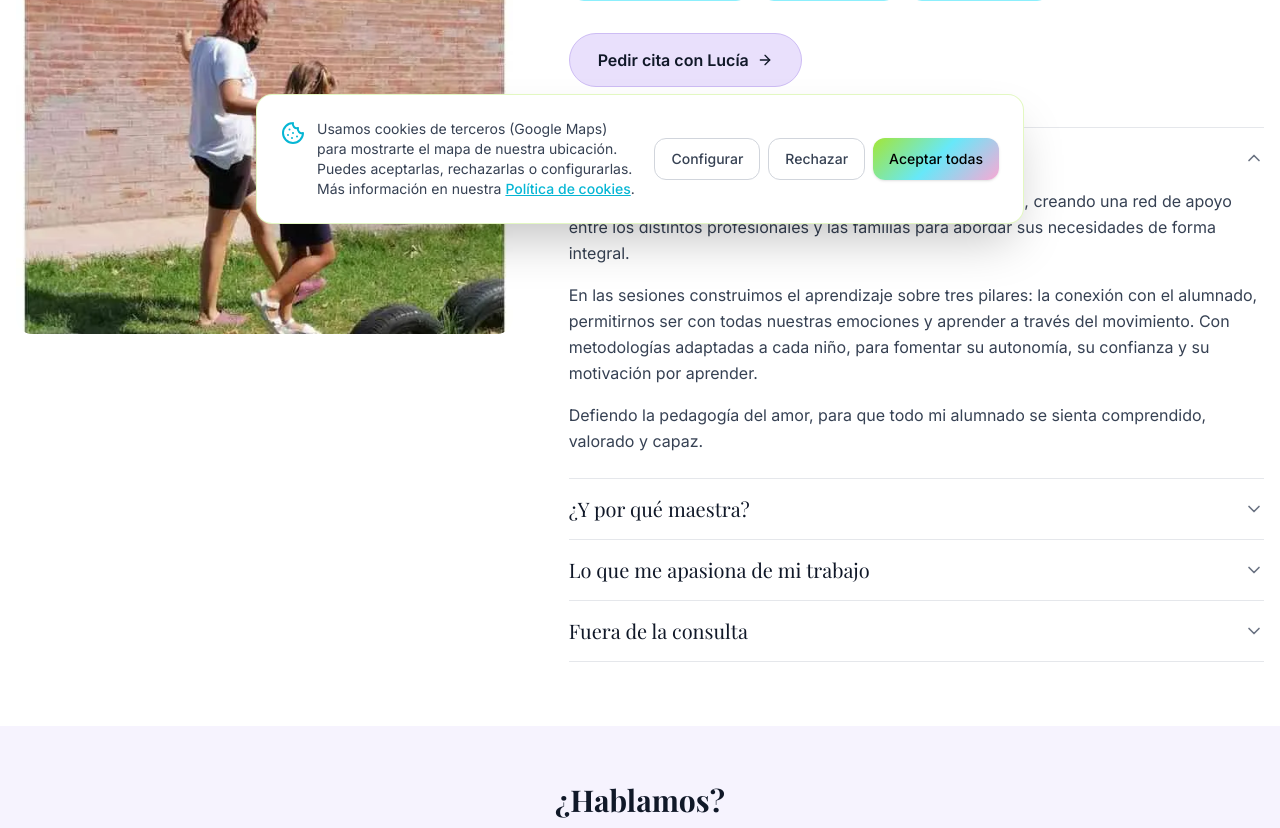
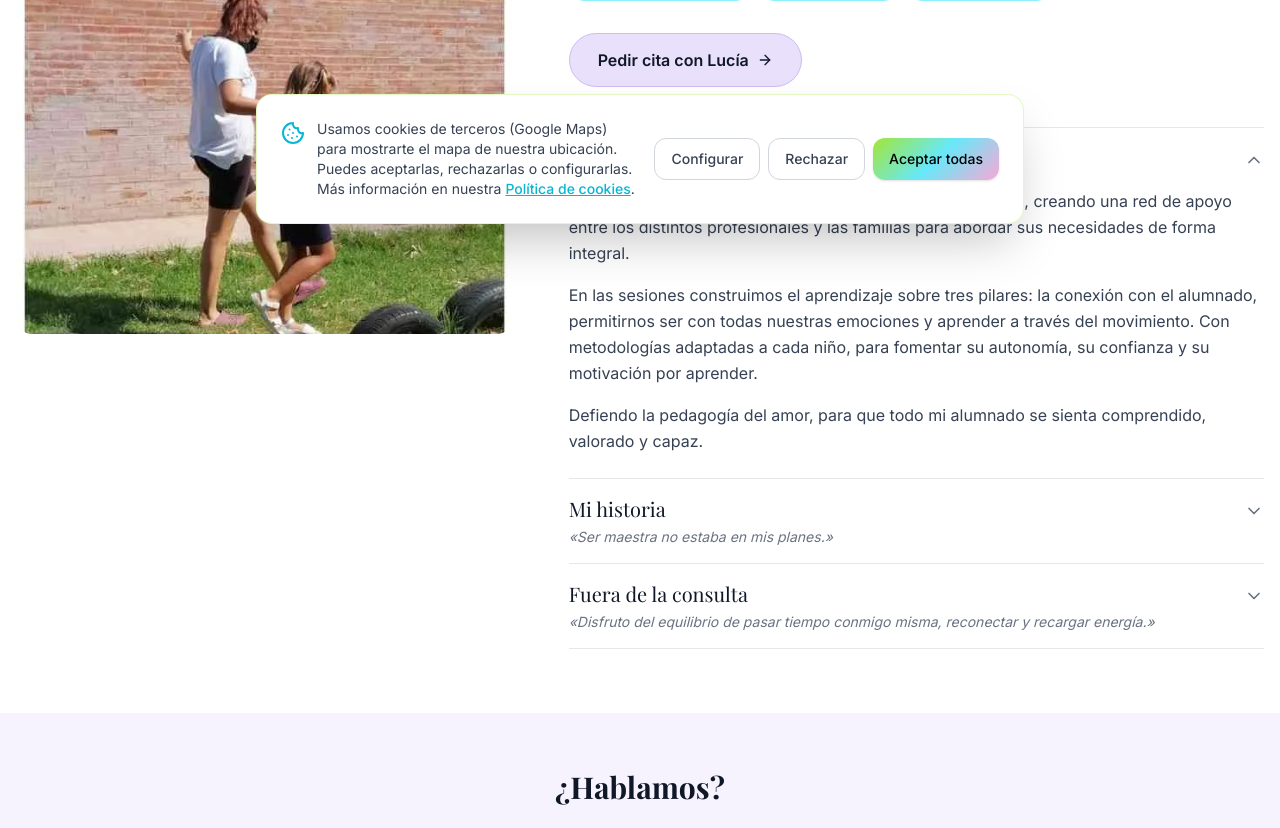
Before and after one commit to patricd17/centro-milele, a React (Vite) app in the folder frontend/: page /about/lucia in a window 1280 px wide. Shown: the part 560-1388 px from the top of the page. Built offline with nearby package versions, Linux system fonts and the light colour scheme; no server answers; the database is empty.

Commit message:
Perfiles: desplegables con un solo bloque abierto y primera frase como gancho
Co-Authored-By: Claude Sonnet 5.5 <noreply@anthropic.com>
Claude-Session: https://claude.ai/code/session_01Agnb9mRaFgduk5VT2bRYbk

```diff
--- a/frontend/src/data/professionals.js
+++ b/frontend/src/data/professionals.js
@@ -32,7 +32,7 @@ export const professionals = [
     ],
     sections: [
       {
-        title: "Mi enfoque",
+        title: "Cómo trabajo",
         open: true,
         text: [
           "Me baso en la atención personalizada y en el trabajo multidisciplinar. Colaboro de cerca con otros profesionales para que el tratamiento se adapte a lo que necesita cada paciente.",
@@ -40,15 +40,10 @@ export const professionals = [
         ],
       },
       {
-        title: "Por qué elegí ser logopeda",
+        title: "Mi historia",
         text: [
           "Cada caso es único y me apasiona acompañar a los pacientes y a sus familias, con compromiso y empatía, que para mí son esenciales en la terapia.",
           "Ayudar a alguien a superar una barrera para comunicarse es de lo más gratificante que me ha pasado.",
-        ],
-      },
-      {
-        title: "Lo que me apasiona de mi trabajo",
-        text: [
           "Lo que más me emociona es esa primera palabra clara, esa frase completa o la sonrisa de alguien que consigue contar lo que siente. Cada avance, por pequeño que parezca, es una gran victoria que celebramos juntos.",
           "Y me encanta trabajar en equipo con el resto del centro: creo que es esencial para abordar cualquier dificultad de forma integral.",
         ],
@@ -84,15 +79,10 @@ export const professionals = [
     ],
     sections: [
       {
-        title: "Por qué elegí ser psicóloga sanitaria",
+        title: "Mi historia",
         open: true,
         text: [
           "Desde pequeña sentía una llamada natural a ayudar a los demás, y descubrí que la terapia es una de las formas más bonitas de acompañar a las personas en sus momentos más vulnerables.",
-        ],
-      },
-      {
-        title: "Mi historia",
-        text: [
           "Siempre me ha gustado ayudar y acompañar a los demás, tanto en sus desafíos como en sus fortalezas. Recuerdo con mucho cariño a una niña con necesidades especiales que estaba en mi clase de primaria. Durante esos años aprendimos mucho la una de la otra, y sin darnos cuenta ella me enseñó cariño, paciencia, comprensión y empatía.",
           "Con los cursos las materias se complicaron y tuve que esforzarme mucho. De hecho, no sabía qué estudiar. Una persona muy especial me llevó «a rastras» a hacer la selectividad y a elegir varias opciones (economía, psicología, trabajo social… sí, economía no tiene sentido ahí, lo sé, jajaja) y terminé entrando en psicología.",
           "Casi al final de la carrera me enamoré de la Atención Temprana gracias a la mujer que daba la asignatura, y volví a encontrarme con ese cariño y esa paciencia de primaria. Tras varios años trabajando hice el Máster en Atención Temprana, donde aprendí una barbaridad en las prácticas gracias a unas tutoras maravillosas. Allí me enamoré del TEA, y decidí especializarme aún más.",
@@ -136,7 +126,7 @@ export const professionals = [
     ],
     sections: [
       {
-        title: "Mi enfoque",
+        title: "Cómo trabajo",
         open: true,
         text: [
           "Me centro en la atención individualizada de cada niño y niña, creando una red de apoyo entre los distintos profesionales y las familias para abordar sus necesidades de forma integral.",
@@ -145,15 +135,10 @@ export const professionals = [
         ],
       },
       {
-        title: "¿Y por qué maestra?",
+        title: "Mi historia",
         text: [
           "Ser maestra no estaba en mis planes. De hecho, siempre me consideraron una estudiante de «fracaso escolar». Pero creo que ahí está la clave de todo: me he convertido en la maestra que necesité cuando era pequeña, alguien que sabe mirar más allá de una dificultad de aprendizaje, que prioriza las emociones y que acompaña para hacer el camino más sencillo.",
           "Estudié el Grado Superior de Integración Social y hice las prácticas en el Aula Hospitalaria del Materno Infantil de Málaga, con cuatro familias. No sé si ellos aún me recuerdan, pero para mí fueron los protagonistas de mi historia: Jose, Alejandra, Jesús y Kevin. Todos tenían enfermedades raras y graves. Jose me permitió lo más importante: acompañarle durante sus últimos años. Me enseñó el valor del tiempo, el arte de acompañar, a vivir el presente, a respetar el ritmo de cada alumno, el poder de ser diferentes y de luchar por los sueños. Me llenó la vida de colores. Él fue el motivo por el que quise ser maestra de Pedagogía Terapéutica.",
-        ],
-      },
-      {
-        title: "Lo que me apasiona de mi trabajo",
-        text: [
           "Cada familia y cada historia me han traído hasta Milele. Parte de mi personalidad alegre y paciente se la debo a ellos, porque me han enseñado a valorar cada logro y cada pequeño avance que conseguimos juntos.",
           "Lo que más valoro es ser un equipo con mis compañeras y con las familias, y seguir creciendo y formándome para ofrecer un servicio lo más completo posible y mejorar la calidad de vida de mis niños y niñas.",
         ],
--- a/frontend/src/pages/Professional.jsx
+++ b/frontend/src/pages/Professional.jsx
@@ -5,6 +5,14 @@ import Reveal from "../components/Reveal"
 
 const botonLila =
   "inline-flex items-center justify-center gap-2 rounded-full border-[1.5px] border-milele-lilac-line bg-milele-lilac px-7 py-3.5 text-base font-semibold text-gray-900 transition-all hover:-translate-y-0.5 hover:bg-milele-lilac-dark active:scale-[0.98]"
+
+// Primera frase del bloque, como gancho cuando está cerrado
+const avance = (texto) => {
+  const frase = texto.match(/^.*?[.!?…](\s|$)/)?.[0].trim() ?? texto
+  if (frase.length <= 120) return frase
+  const corte = frase.slice(0, 117)
+  return corte.slice(0, corte.lastIndexOf(" ")).replace(/[,;:\s]+$/, "") + "…"
+}
 
 export default function Professional() {
   const { id } = useParams()
@@ -54,10 +62,15 @@ export default function Professional() {
 
               <div className="mt-10 border-t border-gray-200">
                 {p.sections.map((sec) => (
-                  <details key={sec.title} open={sec.open} className="group border-b border-gray-200">
-                    <summary className="flex min-h-12 cursor-pointer list-none items-center justify-between gap-4 py-4 font-serif text-xl text-gray-900 [&::-webkit-details-marker]:hidden">
-                      {sec.title}
-                      <ChevronDown className="h-5 w-5 shrink-0 text-gray-500 transition-transform group-open:rotate-180" />
+                  <details key={sec.title} name="perfil" open={sec.open} className="group border-b border-gray-200">
+                    <summary className="flex min-h-12 cursor-pointer list-none items-start justify-between gap-4 py-4 [&::-webkit-details-marker]:hidden">
+                      <span>
+                        <span className="block font-serif text-xl text-gray-900">{sec.title}</span>
+                        <span className="mt-1 block text-sm italic text-gray-500 group-open:hidden">
+                          «{avance(sec.text[0])}»
+                        </span>
+                      </span>
+                      <ChevronDown className="mt-1.5 h-5 w-5 shrink-0 text-gray-500 transition-transform group-open:rotate-180" />
                     </summary>
                     <div className="space-y-4 pb-6 leading-relaxed text-gray-700">
                       {sec.text.map((par, i) => (
```
